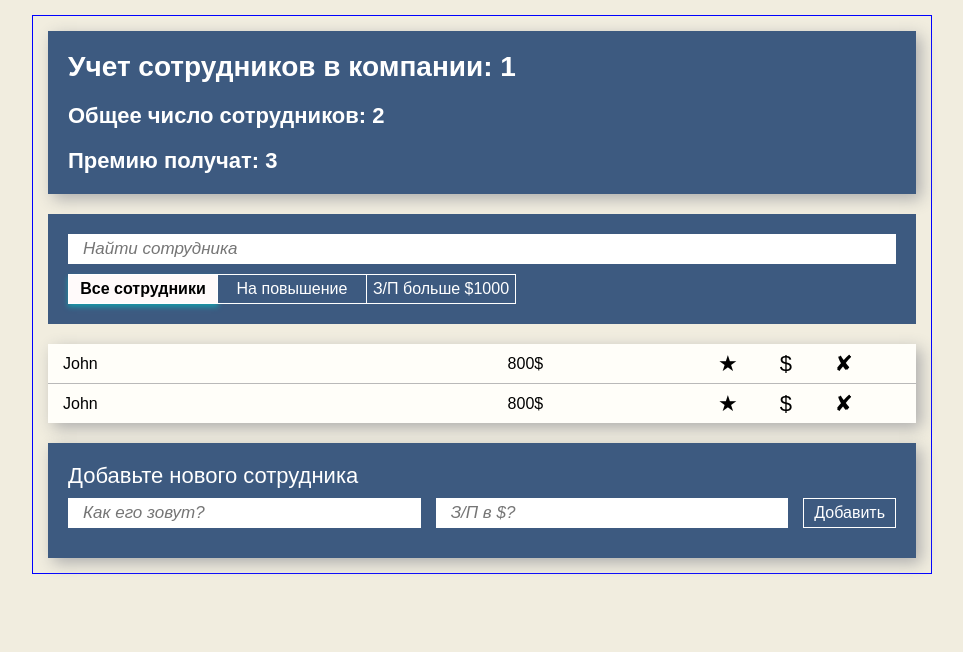
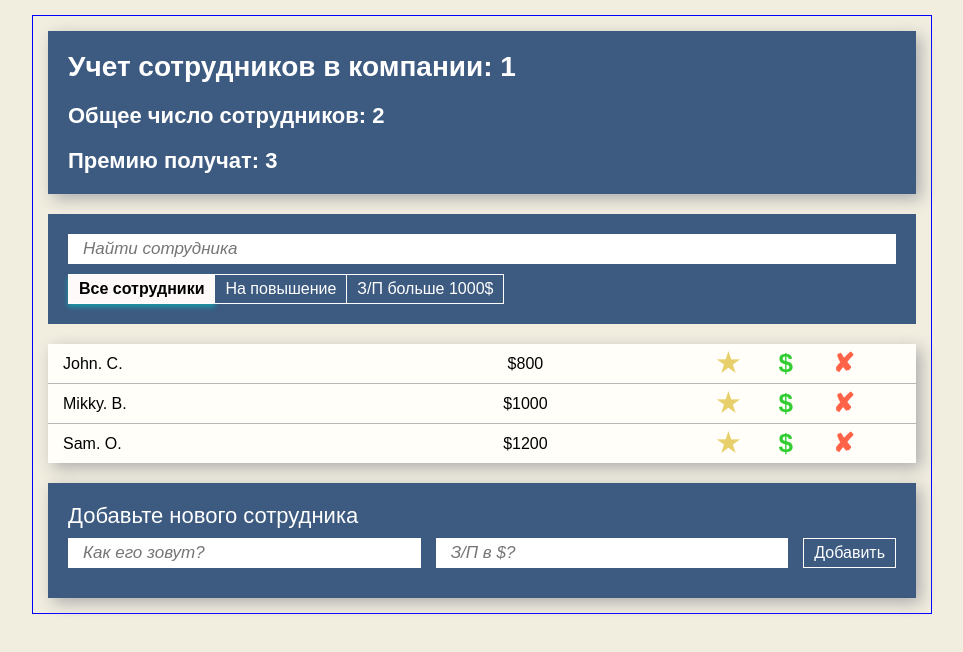
Before and after one commit to NathanBailie/Employees, a React (Create React App) app: page / in a window 1280 px wide. Shown: the top 652 px of the page, without its empty margins (158-1121 px from the left). Built offline with nearby package versions, Linux system fonts and the light colour scheme.

Commit message:
made the structure of the people, made filters and improve ListComponent's layout

```diff
--- a/src/components/Adder/Adder.tsx
+++ b/src/components/Adder/Adder.tsx
@@ -1,6 +1,6 @@
 import './adder.scss';
 
-const Adder = () => {
+const Adder: React.FC = () => {
 
 
 	return (
--- a/src/components/App/App.tsx
+++ b/src/components/App/App.tsx
@@ -6,15 +6,46 @@ import Filters from '../Filters/Filters';
 import List from '../List/List';
 import Adder from '../Adder/Adder';
 
+import { useState } from 'react';
+import uuid from 'react-uuid';
+
 
 const App: React.FC = () => {
+	const data = [
+		createEmployee('John. C.', 800),
+		createEmployee('Mikky. B.', 1000),
+		createEmployee('Sam. O.', 1200),
+	];
+	const [search, setSearch] = useState('');
+	const [employee, setEmployee] = useState(data);
 
+	interface Employee {
+		name: string,
+		salary: number,
+		id: string,
+		marked: boolean,
+		raised: boolean,
+	};
+
+	function createEmployee(name: string, salary: number): Employee {
+		return {
+			name: name,
+			salary: salary,
+			id: uuid(),
+			marked: false,
+			raised: false,
+		};
+	};
 
 	return (
 		<div className="app">
 			<Info />
-			<Filters />
-			<List />
+			<Filters
+				setSearch={setSearch}
+			/>
+			<List
+				employee={employee}
+			/>
 			<Adder />
 		</div>
 	);
--- a/src/components/Filters/Filters.tsx
+++ b/src/components/Filters/Filters.tsx
@@ -1,17 +1,54 @@
 import './filters.scss';
+import { useState } from 'react';
 
-const Filters = () => {
+type Props = {
+	setSearch: (value: string) => void;
+}
+
+const Filters: React.FC<Props> = ({ setSearch }) => {
+	const [buttons, setButtons] = useState([
+		{ name: 'Все сотрудники', active: true, prop: 'all', id: 1 },
+		{ name: 'На повышение', active: false, prop: 'onlyMarked', id: 2 },
+		{ name: 'З/П больше 1000$', active: false, prop: 'salaryFilter', id: 3 },
+	]);
+
+
+	function onChangeActiveClass(id: string | number): void {
+		const newBtns = buttons.map(b => {
+			if (b.id === +id) {
+				return { ...b, ['active']: true };
+			};
+			return { ...b, ['active']: false };
+		});
+		setButtons(newBtns);
+	};
+
+	const btnResult = buttons.map(b => {
+		const { name, active, id } = b;
+		let btnClasses;
+		if (active) {
+			btnClasses = 'filters__button filters__button_active';
+		} else {
+			btnClasses = 'filters__button';
+		};
+
+		return <button
+			key={id}
+			className={btnClasses}
+			onClick={() => onChangeActiveClass(id)}
+		>{name}
+		</button>
+	});
 
 
 	return (
 		<div className="filters">
 			<input
 				className='filters__finder'
-				placeholder="Найти сотрудника" />
+				placeholder="Найти сотрудника"
+				onChange={(e) => setSearch(e.target.value)} />
 			<div className="filters__buttons">
-				<button className='filters__button filters__button_active'>Все сотрудники</button>
-				<button className='filters__button'>На повышение</button>
-				<button className='filters__button'>З/П больше $1000</button>
+				{btnResult}
 			</div>
 		</div>
 	);
--- a/src/components/Filters/filters.scss
+++ b/src/components/Filters/filters.scss
@@ -29,8 +29,7 @@
 		background-color: #3d5a80;
 		color: white;
 		cursor: pointer;
-		width: 150px;
-		height: 30px;
+		padding: 5px 10px;
 		display: flex;
 		justify-content: center;
 		align-items: center;
--- a/src/components/Info/Info.tsx
+++ b/src/components/Info/Info.tsx
@@ -1,6 +1,6 @@
 import './info.scss';
 
-const Info = () => {
+const Info: React.FC = () => {
 
 
 	return (
--- a/src/components/List/List.tsx
+++ b/src/components/List/List.tsx
@@ -1,28 +1,63 @@
 import './list.scss';
 
-const List = () => {
+type Props = {
+	employee: {
+		name: string,
+		salary: number,
+		id: string,
+		marked: boolean,
+		raised: boolean,
+	}[];
+};
 
+
+const List: React.FC<Props> = ({ employee }) => {
+	const result = employee.map(person => {
+		const { name, salary, id, marked, raised } = person;
+
+		let nameClasses;
+		if (marked && raised) {
+			nameClasses = 'list__name list__name_markedAndRaised';
+		} else if (marked) {
+			nameClasses = 'list__name list__name_marked';
+		} else if (raised) {
+			nameClasses = 'list__name list__name_raised';
+		} else {
+			nameClasses = 'list__name';
+		};
+
+		return (
+			<div className="list__item" key={id}>
+				<div className={nameClasses}>{name}</div>
+				<div
+					className="list__salary"
+					title="Salary">
+					${salary}
+				</div>
+				<div className="list__actions">
+					<div
+						className="list__mark"
+						title="Mark this person">
+						&#9733;
+					</div>
+					<div
+						className="list__raise"
+						title="Raise this person">
+						&#36;
+					</div>
+					<div
+						className="list__delete"
+						title="Delete this person">
+						&#10008;
+					</div>
+				</div>
+			</div>
+		);
+	});
 
 	return (
 		<div className="list">
-			<div className="list__item">
-				<div className="list__name">John</div>
-				<div className="list__salary">800$</div>
-				<div className="list__actions">
-					<div className="list__mark">&#9733;</div>
-					<div className="list__raise">&#36;</div>
-					<div className="list__delete">&#10008;</div>
-				</div>
-			</div>
-			<div className="list__item">
-				<div className="list__name">John</div>
-				<div className="list__salary">800$</div>
-				<div className="list__actions">
-					<div className="list__mark">&#9733;</div>
-					<div className="list__raise">&#36;</div>
-					<div className="list__delete">&#10008;</div>
-				</div>
-			</div>
+			{result}
 		</div>
 	);
 };
--- a/src/components/List/list.scss
+++ b/src/components/List/list.scss
@@ -31,6 +31,36 @@
 		grid-column: 1 / 8;
 		padding: 5px 15px;
 		justify-content: left;
+
+		&_marked {
+			font-size: 18px;
+			font-weight: bold;
+			color: #cda71d;
+		}
+
+		&_marked,
+		&_raised {
+			font-weight: bold;
+		}
+
+		&_raised,
+		&_markedAndRaised {
+			text-decoration: underline;
+			text-decoration-thickness: 3px;
+		}
+
+		&_raised {
+			font-size: 20px;
+			font-style: italic;
+			text-decoration-color: #40cd6c;
+			color: #76bb88;
+		}
+
+		&_markedAndRaised {
+			font-size: 22px;
+			text-decoration-color: #a765af;
+			color: #9b3ac3;
+		}
 	}
 
 	&__salary {
@@ -48,25 +78,57 @@
 		align-items: center;
 	}
 
+	&__mark,
+	&__raise,
+	&__delete {
+		font-size: 26px;
+		font-weight: bold;
+
+		&:hover {
+			transform: scale(1.2);
+		}
+
+		&:active {
+			transform: scale(1);
+		}
+	}
+
 	&__mark {
 		grid-column: 1 / 4;
+		color: #e7d06b;
+
+		&:hover {
+			color: #F2D866;
+		}
+
+		&:active {
+			color: #e5be12;
+		}
 	}
 
 	&__raise {
 		grid-column: 4 / 7;
+		color: LimeGreen;
+
+		&:hover {
+			color: #65e565;
+		}
+
+		&:active {
+			color: #11c111;
+		}
 	}
 
 	&__delete {
 		grid-column: 7 / 10;
-	}
-
-	&__mark,
-	&__raise,
-	&__delete {
-		font-size: 22px;
+		color: tomato;
 
 		&:hover {
-			transform: scale(1.2);
+			color: red;
+		}
+
+		&:active {
+			color: brown;
 		}
 	}
 }
```
